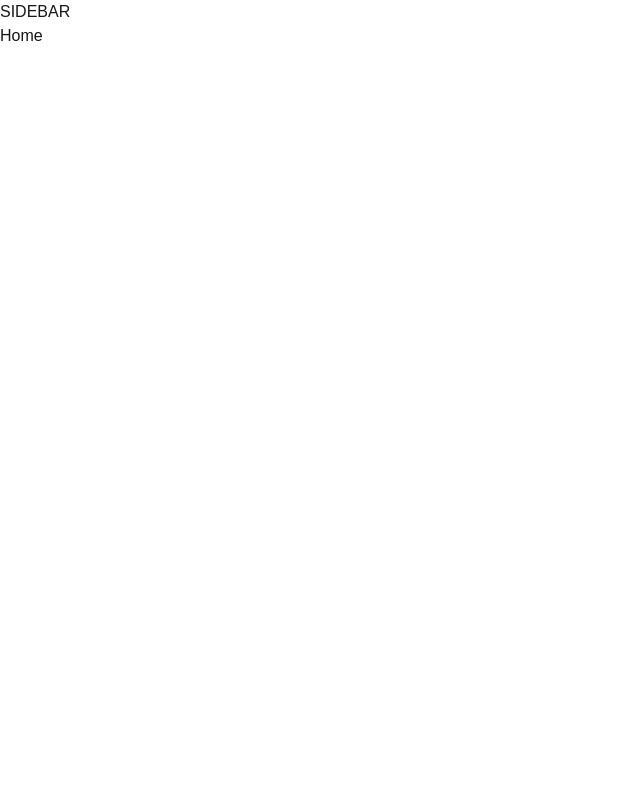
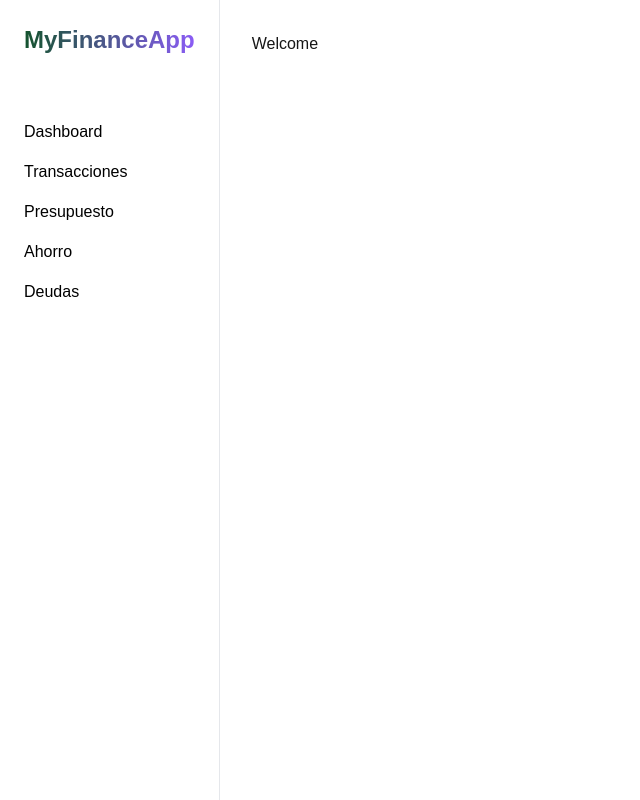
Before and after one commit to Jeim05/personal-finance-app, a Next.js app: page / in a window 1280 px wide. Shown: the whole page, without its empty margins (0-640 px from the left). Built offline with nearby package versions, Linux system fonts and the light colour scheme.

Commit message:
Modeling sidebar

```diff
--- a/app/(root)/layout.tsx
+++ b/app/(root)/layout.tsx
@@ -1,11 +1,13 @@
+import Sidebar from "@/components/Sidebar";
+
 export default function RootLayout({
   children,
 }: Readonly<{
   children: React.ReactNode;
 }>) {
   return (
-    <main className="flexs">
-        SIDEBAR
+    <main className="flex h-screen w-full ">
+        <Sidebar />
         {children}
     </main>
   );
--- a/app/(root)/page.tsx
+++ b/app/(root)/page.tsx
@@ -2,7 +2,13 @@ import React from 'react'
 
 const Home = () => {
   return (
-    <div>Home</div>
+    <section className='home'>
+        <div className='home-content'>
+            <header className=''>
+                Welcome
+            </header>
+        </div>
+    </section>
   )
 }
 
--- a/app/globals.css
+++ b/app/globals.css
@@ -25,3 +25,19 @@ body {
     text-wrap: balance;
   }
 }
+
+/* HOME PAGE */
+
+.home {
+  @apply flex w-full flex-row max-xl:max-h-screen max-xl:overflow-y-scroll;
+}
+
+.home-content {
+  @apply flex w-full flex-1 flex-col gap-8 px-5 sm:px-8 py-7 lg:py-8 xl:max-h-screen xl:overflow-y-scroll;
+}
+
+/* SIDEBAR */
+.sidebar {
+  @apply sticky left-0 top-0 flex h-screen w-fit flex-col justify-between border-r border-gray-200
+   bg-white pt-8 text-white max-md:hidden sm:p-4 xl:p-6 2xl:w-[355px];
+}
--- /dev/null
+++ b/components/Sidebar.tsx
@@ -0,0 +1,25 @@
+import { sidebarLinks } from '@/constants'
+import Image from 'next/image'
+import Link from 'next/link'
+import React from 'react'
+
+const Sidebar = () => {
+    return (
+        <section className='sidebar'>
+            <nav className='flex flex-col gap-4'>
+                <Link href="/" className='mb-12 cursor-pointer items-center gap-2'>
+                    <h1 className='bg-clip-text text-transparent bg-gradient-to-r from-green-900 to-violet-500 font-bold text-2xl'>
+                        MyFinanceApp
+                    </h1>
+                </Link>
+                {sidebarLinks.map((item) => {
+                    return (
+                        <Link key={item.label} href={item.route} className='text-black'>{item.label}</Link>
+                    )
+                })}
+            </nav>
+        </section>
+    )
+}
+
+export default Sidebar
```
